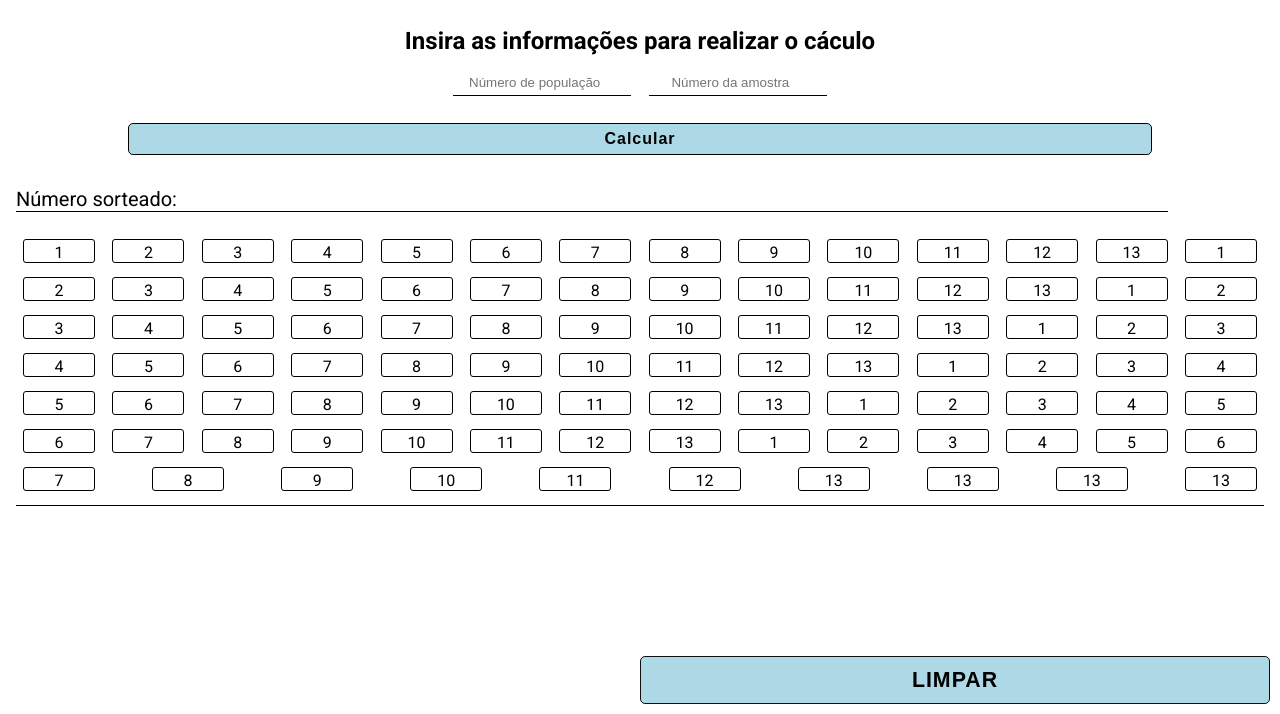
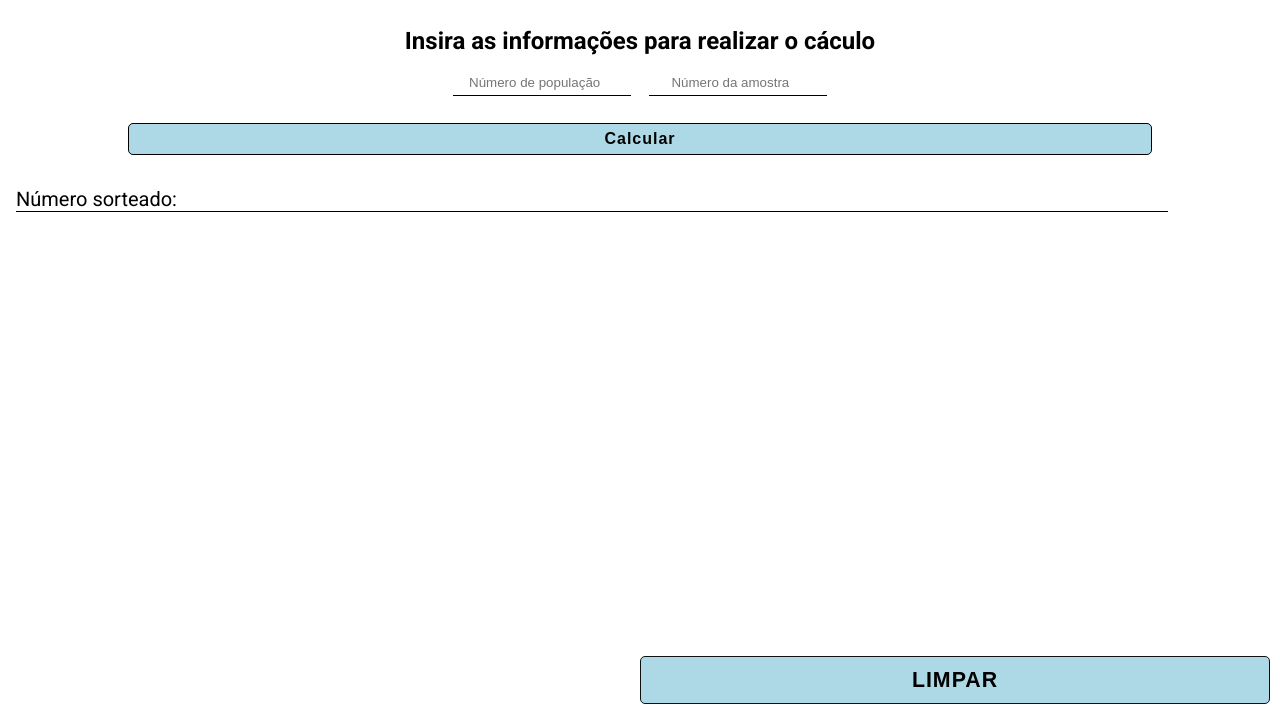
Before and after one commit to Elian-beep/Amostragem-Sistematica, a plain HTML site: page index.html in a window 1280 px wide. Shown: the part 86-800 px from the top of the page. Drawn offline with Linux system fonts and the light colour scheme.

Commit message:
btnClear totalment funcional + novo calculo limpa os dados resultados anteriores

```diff
--- a/css/result.css
+++ b/css/result.css
@@ -8,7 +8,6 @@
     justify-content: space-between;
     align-items: flex-start;
     flex-wrap: wrap;
-    border-bottom: 1px solid #000;
 }
 
 .itemResultado{
--- a/index.html
+++ b/index.html
@@ -59,101 +59,7 @@
 
             <!-- AREA DE EXIBIÇÃO DE TODOS OS RESULTADOS -->
             <section class="areaResult" id="resultadoBruto">
-                <div class="itemResultado">1</div>
-                <div class="itemResultado">2</div>
-                <div class="itemResultado">3</div>
-                <div class="itemResultado">4</div>
-                <div class="itemResultado">5</div>
-                <div class="itemResultado">6</div>
-                <div class="itemResultado">7</div>
-                <div class="itemResultado">8</div>
-                <div class="itemResultado">9</div>
-                <div class="itemResultado">10</div>
-                <div class="itemResultado">11</div>
-                <div class="itemResultado">12</div>
-                <div class="itemResultado">13</div>
-                <div class="itemResultado">1</div>
-                <div class="itemResultado">2</div>
-                <div class="itemResultado">3</div>
-                <div class="itemResultado">4</div>
-                <div class="itemResultado">5</div>
-                <div class="itemResultado">6</div>
-                <div class="itemResultado">7</div>
-                <div class="itemResultado">8</div>
-                <div class="itemResultado">9</div>
-                <div class="itemResultado">10</div>
-                <div class="itemResultado">11</div>
-                <div class="itemResultado">12</div>
-                <div class="itemResultado">13</div>
-                <div class="itemResultado">1</div>
-                <div class="itemResultado">2</div>
-                <div class="itemResultado">3</div>
-                <div class="itemResultado">4</div>
-                <div class="itemResultado">5</div>
-                <div class="itemResultado">6</div>
-                <div class="itemResultado">7</div>
-                <div class="itemResultado">8</div>
-                <div class="itemResultado">9</div>
-                <div class="itemResultado">10</div>
-                <div class="itemResultado">11</div>
-                <div class="itemResultado">12</div>
-                <div class="itemResultado">13</div>
-                <div class="itemResultado">1</div>
-                <div class="itemResultado">2</div>
-                <div class="itemResultado">3</div>
-                <div class="itemResultado">4</div>
-                <div class="itemResultado">5</div>
-                <div class="itemResultado">6</div>
-                <div class="itemResultado">7</div>
-                <div class="itemResultado">8</div>
-                <div class="itemResultado">9</div>
-                <div class="itemResultado">10</div>
-                <div class="itemResultado">11</div>
-                <div class="itemResultado">12</div>
-                <div class="itemResultado">13</div>
-                <div class="itemResultado">1</div>
-                <div class="itemResultado">2</div>
-                <div class="itemResultado">3</div>
-                <div class="itemResultado">4</div>
-                <div class="itemResultado">5</div>
-                <div class="itemResultado">6</div>
-                <div class="itemResultado">7</div>
-                <div class="itemResultado">8</div>
-                <div class="itemResultado">9</div>
-                <div class="itemResultado">10</div>
-                <div class="itemResultado">11</div>
-                <div class="itemResultado">12</div>
-                <div class="itemResultado">13</div>
-                <div class="itemResultado">1</div>
-                <div class="itemResultado">2</div>
-                <div class="itemResultado">3</div>
-                <div class="itemResultado">4</div>
-                <div class="itemResultado">5</div>
-                <div class="itemResultado">6</div>
-                <div class="itemResultado">7</div>
-                <div class="itemResultado">8</div>
-                <div class="itemResultado">9</div>
-                <div class="itemResultado">10</div>
-                <div class="itemResultado">11</div>
-                <div class="itemResultado">12</div>
-                <div class="itemResultado">13</div>
-                <div class="itemResultado">1</div>
-                <div class="itemResultado">2</div>
-                <div class="itemResultado">3</div>
-                <div class="itemResultado">4</div>
-                <div class="itemResultado">5</div>
-                <div class="itemResultado">6</div>
-                <div class="itemResultado">7</div>
-                <div class="itemResultado">8</div>
-                <div class="itemResultado">9</div>
-                <div class="itemResultado">10</div>
-                <div class="itemResultado">11</div>
-                <div class="itemResultado">12</div>
-                <div class="itemResultado">13</div>
-                <div class="itemResultado">13</div>
-                <div class="itemResultado">13</div>
-                <div class="itemResultado">13</div>
-
+                <!-- Os resultados serão exibidos dentro desta section -->
             </section>
         </div>
 
--- a/js/showCalc.js
+++ b/js/showCalc.js
@@ -13,12 +13,13 @@ let calcItem, nSorteado;
 let resultados = [];
 
 function calcAS() {
+    resultadoBruto.textContent = "";
     resultados.splice(0, resultados.length);
     let intervaloAmostragem = nPopulacao.value / nAmostra.value;
 
-    if(escolhaGerarNumeroAleatorio.checked){
+    if (escolhaGerarNumeroAleatorio.checked) {
         nSorteado = parseInt(Math.random() * (intervaloAmostragem - 1) + 1);
-    }else if(escolhaDigitarNumero.checked){
+    } else if (escolhaDigitarNumero.checked) {
         nSorteado = parseInt(nInputSorteado.value);
     }
 
@@ -33,7 +34,7 @@ function calcAS() {
     // resultadoBruto.innerHTML = resultados;
 }
 
-function createElementResult(calcItem){
+function createElementResult(calcItem) {
     let div = document.createElement('div');
     div.innerHTML = calcItem;
     div.classList.add('itemResultado');
@@ -43,11 +44,12 @@ function createElementResult(calcItem){
 }
 
 function clearAll() {
-    btnClear.addEventListener('click', () => {
-        nPopulacao.value = '';
-        nAmostra.value = '';
-        // nInputSorteado = '';
-        nSorteado = '';
-        resultados.splice(0, resultados.length);
-    });
+    nPopulacao.value = '';
+    nAmostra.value = '';
+    // nInputSorteado = '';
+    nSorteado = '';
+    resultados.splice(0, resultados.length);
+
+    resultNSorteado.textContent = "";
+    resultadoBruto.textContent = "";
 }
```
